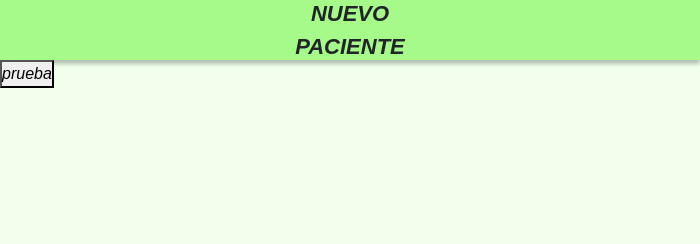
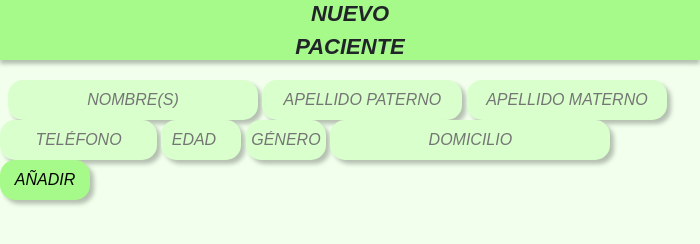
Before and after one commit to P4CM4N890/Proyecto-DB, an Electron app: page Programa/html/agregarPaciente.html in a window 700 px wide. Drawn offline with Linux system fonts and the light colour scheme; no server answers.

Commit message:
UD: Insert en DB
Por fin funciona este pedo

```diff
--- a/Programa/css/styles.css
+++ b/Programa/css/styles.css
@@ -405,6 +405,8 @@ p {
 
 }
 
+/* Modal Paciente */
+
 .tituloModalP {
     margin-top: 15px;
     font-size: 22px;
@@ -418,3 +420,46 @@ p {
     justify-content: center;
     align-items: center;
 }
+
+.inputP {
+    background-color: #D9FFCC;
+    border: none;
+    border-radius: 15px;
+    box-shadow: 4px 4px 4px 0px #B5C0B2;
+    text-align: center;
+    height: 40px;
+}
+
+.nombreP {
+    width: 250px;
+    margin: 20px 0 0 8px;
+}
+
+.apellidos {
+    width: 200px;
+}
+
+.telP {
+    width: 157px;
+}
+
+.edad, .generoP {
+    width: 80px;
+}
+
+.dirP {
+    width: 280px;
+}
+
+.botonFormP {
+    background-color: #A6FA89;
+    width: 90px;
+    height: 40px;
+    border: none;
+    border-radius: 15px;
+    box-shadow: 4px 4px 4px 0px #B5C0B2;
+}
+
+input:focus{
+    outline-color: #B5C0B2;
+}
--- a/Programa/db/conexión.js
+++ b/Programa/db/conexión.js
@@ -26,13 +26,13 @@ const getPatients = async () => {
     }
 }
 
+paciente = [];
+
 const setPatients = async () => {
     try{
-        const insert = 'insert into paciente (id_paciente, nombre, apellido_paterno, apellido_materno, telefono, edad, genero, direccion) values ($1, $2, $3, $4, $5, $6, $7, $8)';
+        const insert = 'insert into paciente (nombre, apellido_paterno, apellido_materno, telefono, edad, genero, direccion) values ($1, $2, $3, $4, $5, $6, $7)';
 
-        const values = [5, 'Gerardo', 'Hernandez', 'De la Oca', '6677195775', '56', 'm', 'Calle Enrique Segobiano #3568'];
-
-        const anws = await pool.query(insert, values);
+        const anws = await pool.query(insert, paciente);
         console.log(anws);
         pool.end();
 
@@ -41,4 +41,29 @@ const setPatients = async () => {
     }
 }
 
+function getValues() {
+    const form = document.forms['pacienteForm'];
+    const registro = {
+        'nombres' : form.elements[0].value,
+        'apellidoP' : form.elements[1].value,
+        'apellidoM' : form.elements[2].value,
+        'tel' : form.elements[3].value,
+        'edad' : form.elements[4].value,
+        'gen' : form.elements[5].value,
+        'dir' : form.elements[6].value,
+    };
+    paciente.push(registro.nombres);
+    paciente.push(registro.apellidoP);
+    paciente.push(registro.apellidoM);
+    paciente.push(registro.tel);
+    paciente.push(registro.edad);
+    paciente.push(registro.gen);
+    paciente.push(registro.dir);
+    form.reset();
+    console.log(paciente);
+
+    setPatients();
+    paciente = []
+}
+
 getPatients();
--- a/Programa/html/agregarPaciente.html
+++ b/Programa/html/agregarPaciente.html
@@ -15,7 +15,16 @@
         </header>
 
         <div class="contendor">
-            <button onclick="setPatients()">prueba</button>
+            <form action="javascript:void(0)" name="pacienteForm" onsubmit="getValues()">
+                <input class="inputP nombreP" type="text" placeholder="NOMBRE(S)" required>
+                <input class="inputP apellidos" type="text" placeholder="APELLIDO PATERNO" required>
+                <input class="inputP apellidos" type="text" placeholder="APELLIDO MATERNO" required>
+                <input class="inputP telP" type="tel" placeholder="TELÉFONO" maxlength="10" pattern="[0-9]{10}" required>
+                <input class="inputP edad" type="number" placeholder="EDAD" maxlength="2" pattern="[0-9]{2}" required>
+                <input class="inputP generoP" type="text" placeholder="GÉNERO" maxlength="1" required pattern="[fm]">
+                <input class="inputP dirP" type="text" placeholder="DOMICILIO" required>
+                <button class="botonFormP" type="submit">AÑADIR</button>
+            </form>
         </div>
     </div>
     <script src="../db/conexión.js"></script>
--- a/Programa/main.js
+++ b/Programa/main.js
@@ -61,6 +61,7 @@ function createModalP() {
 
     ventanaModalP.on('closed', function(){
         ventanaModalP = null;
+        ventanaPrincipal.reload();
     })
 }
 
```
